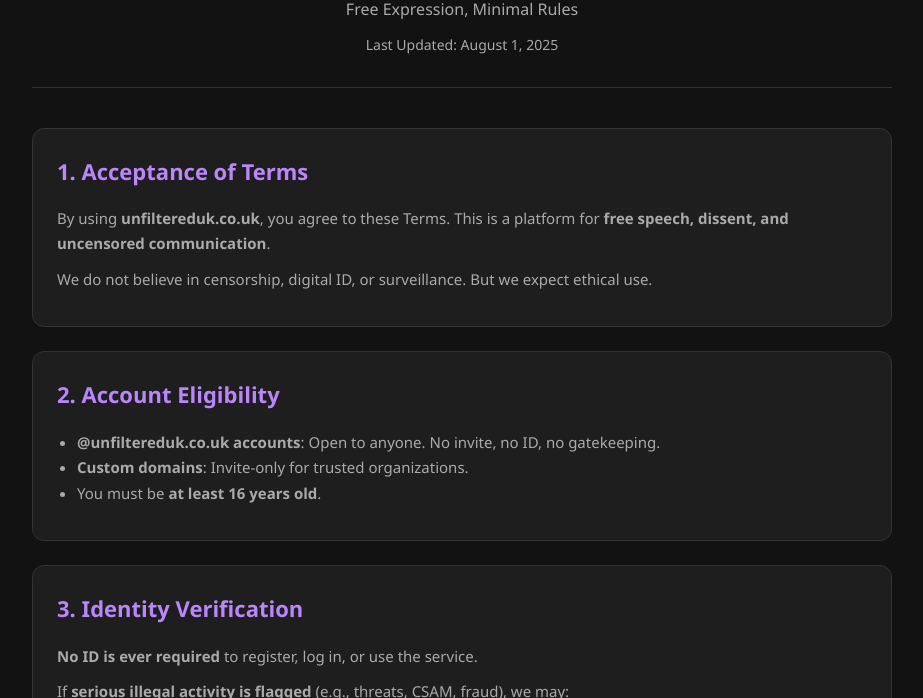
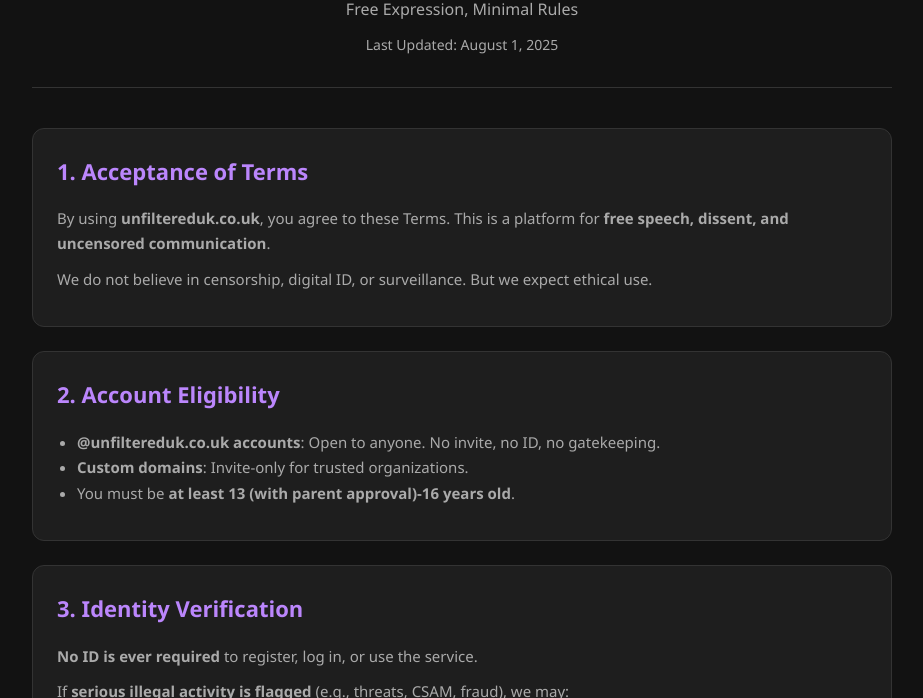
Before and after one commit to N2RSolaceDev/unfiltereduk-, a website: page public/terms.html in a window 1280 px wide. Shown: the part 102-800 px from the top of the page, without its empty margins (178-1101 px from the left). Drawn offline with Linux system fonts and the light colour scheme.

Commit message:
Update terms.html

```diff
--- a/public/terms.html
+++ b/public/terms.html
@@ -165,7 +165,7 @@
       <ul>
         <li><strong>@unfiltereduk.co.uk accounts</strong>: Open to anyone. No invite, no ID, no gatekeeping.</li>
         <li><strong>Custom domains</strong>: Invite-only for trusted organizations.</li>
-        <li>You must be <strong>at least 16 years old</strong>.</li>
+        <li>You must be <strong>at least 13 (with parent approval)-16 years old</strong>.</li>
       </ul>
     </section>
 
```
